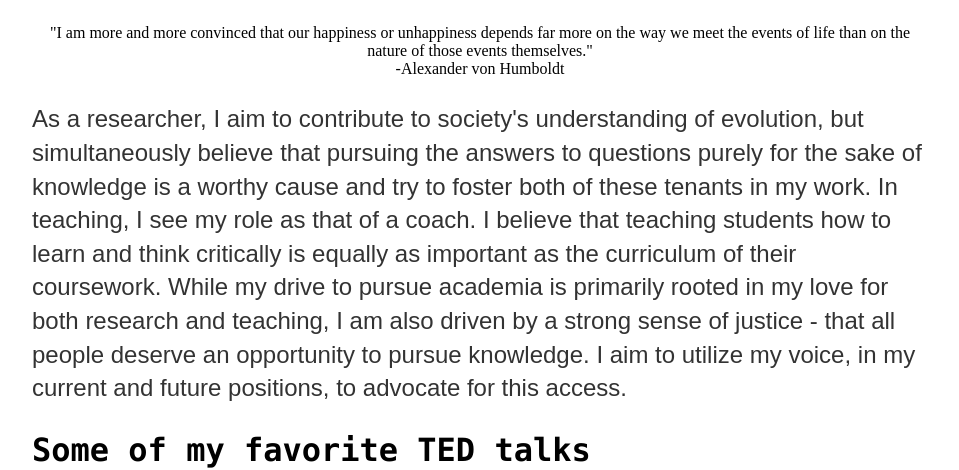
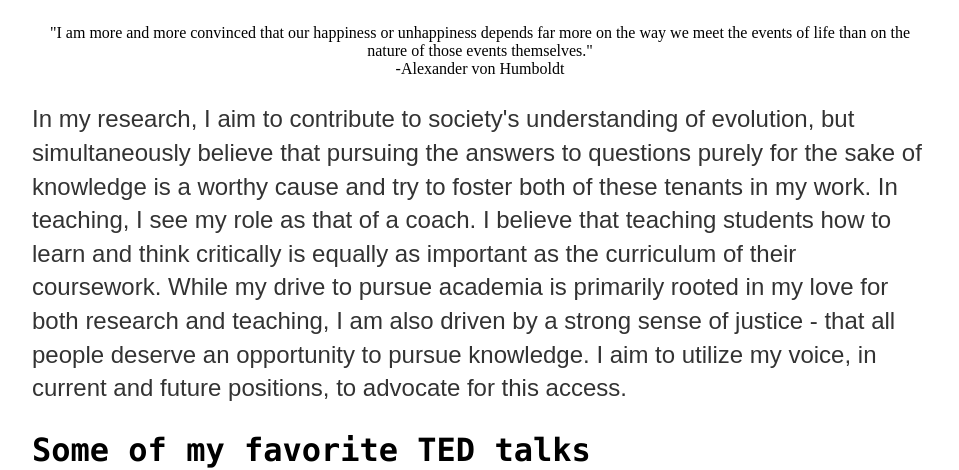
Before and after one commit to megannibbs/megannibbelink.github.io, a Jekyll site: the page built from about/index.html, in a window 1280 px wide. Shown: the part 1228-1698 px from the top of the page, without its empty margins (160-1119 px from the left). Built offline with Jekyll 4.4.1, drawn with Linux system fonts in a browser that asks for light colours.

Commit message:
Update index.html

```diff
--- a/about/index.html
+++ b/about/index.html
@@ -19,9 +19,9 @@ title: Meg Nibbelink | About
 	<h2>Philosophy</h2>
 	<p><div align="center">"I am more and more convinced that our happiness or unhappiness depends far more on the way we meet the events of life than on the nature of those events themselves."</br>
 	-Alexander von Humboldt</div></p>
-	<p>As a researcher, I aim to contribute to society's understanding of evolution, but simultaneously believe that pursuing the answers to questions purely for the sake of knowledge is a worthy cause and try to foster both of these tenants in my work.
+	<p>In my research, I aim to contribute to society's understanding of evolution, but simultaneously believe that pursuing the answers to questions purely for the sake of knowledge is a worthy cause and try to foster both of these tenants in my work.
 		In teaching, I see my role as that of a coach. I believe that teaching students how to learn and think critically is equally as important as the curriculum of their coursework. While my drive to pursue academia is primarily rooted in my love for both research and teaching, I am also driven by a strong sense of justice -
-		that all people deserve an opportunity to pursue knowledge. I aim to utilize my voice, in my current and future positions, to advocate for this access. </p>
+		that all people deserve an opportunity to pursue knowledge. I aim to utilize my voice, in current and future positions, to advocate for this access. </p>
 
 	<div class="row" style="padding 0px 0px 40px 0px">
 		<h2>Some of my favorite TED talks</h2>
```
